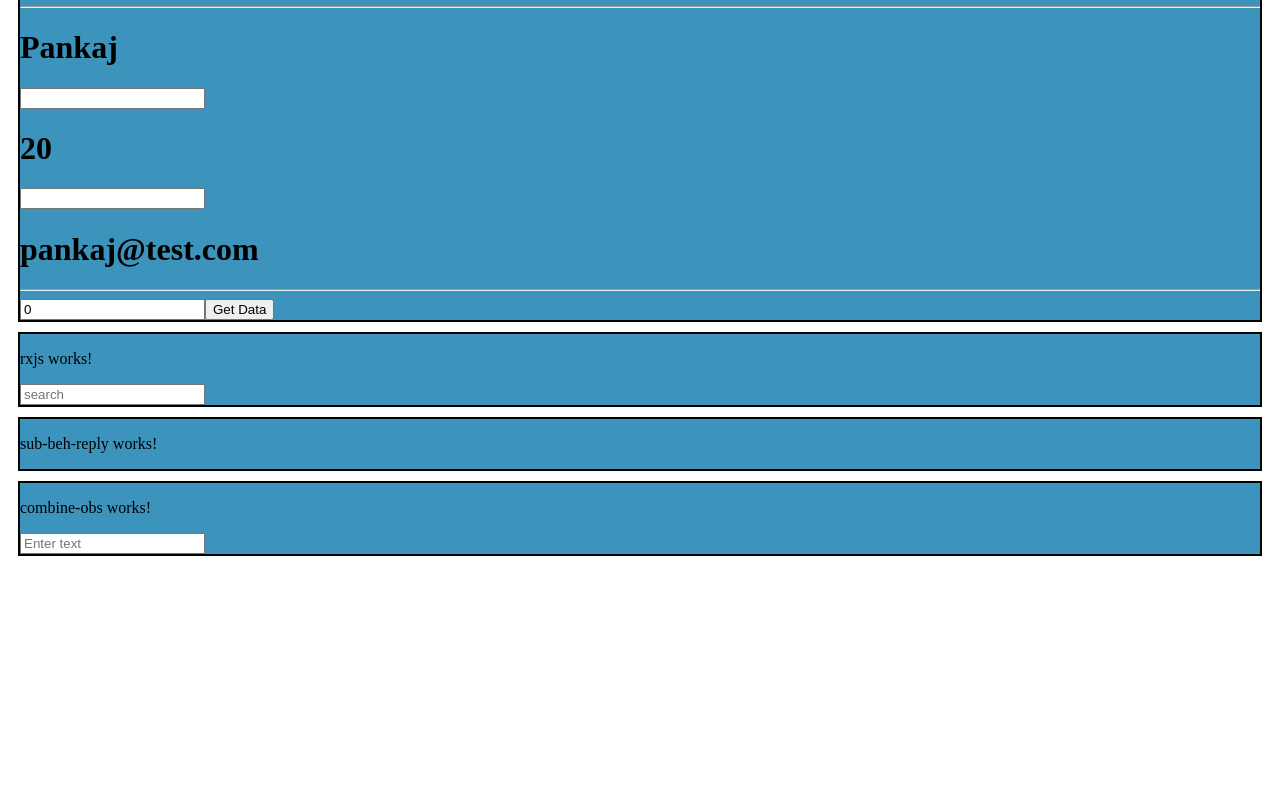
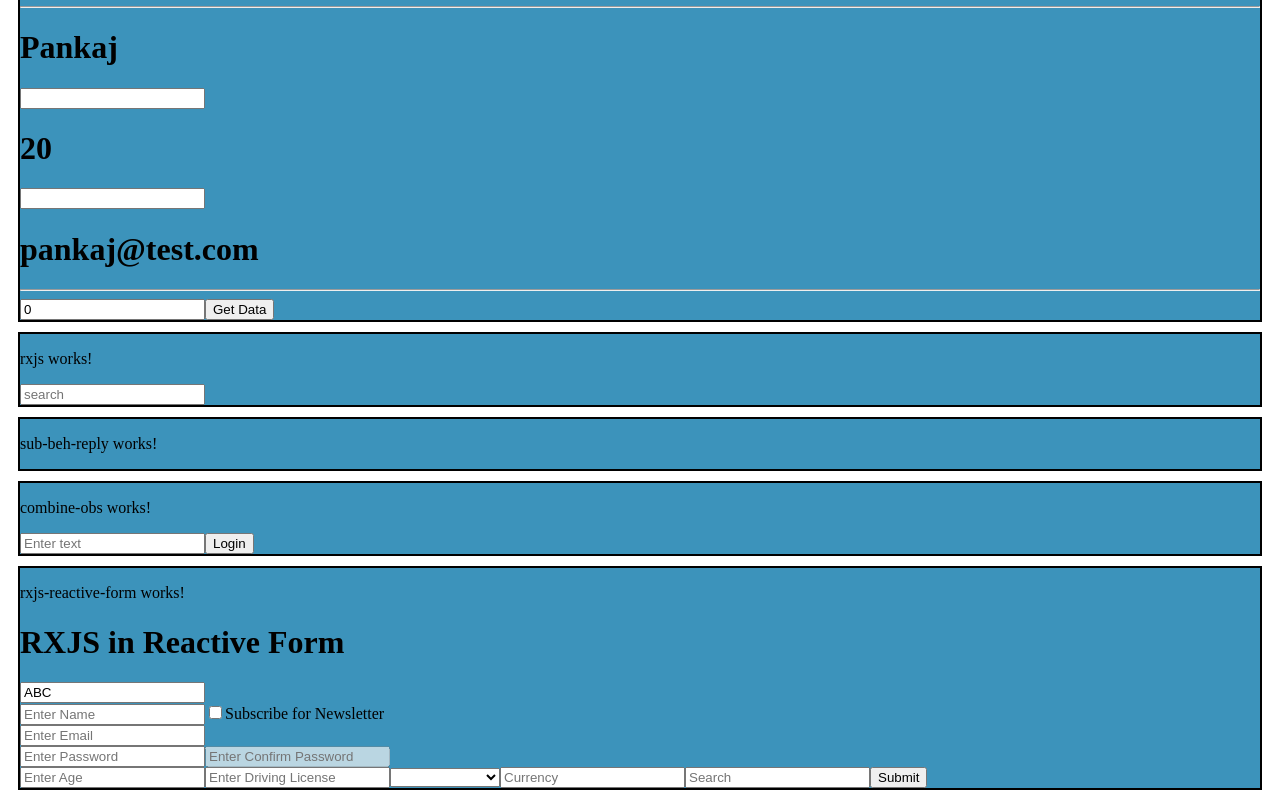
Before and after one commit to Pankaj116-andc/my_ngApp, an Angular app: page / in a window 1280 px wide. Shown: the part 2544-3344 px from the top of the page. Before the commit the page ends 3110 px from the top, so only its background shows below. Built offline with nearby package versions, Linux system fonts and the light colour scheme; no server answers.

Commit message:
feat: Add RxJS Reactive Form component with validation and integrate into app

```diff
--- a/src/app/app.html
+++ b/src/app/app.html
@@ -34,5 +34,7 @@
     <div class="container">
         <app-combine-obs></app-combine-obs>
     </div>
-
+    <div class="container">
+        <app-rxjs-reactive-form></app-rxjs-reactive-form>
+    </div>
 </div>
--- a/src/app/app.ts
+++ b/src/app/app.ts
@@ -12,10 +12,11 @@ import { DataBinding } from './data-binding/data-binding';
 import { Rxjs } from './rxjs/rxjs';
 import { SubBehReply } from './sub-beh-reply/sub-beh-reply';
 import { CombineObs } from './combine-obs/combine-obs';
+import { RxjsReactiveForm } from './rxjs-reactive-form/rxjs-reactive-form';
 
 @Component({
   selector: 'app-root',
-  imports: [ClickCounter, CombineObs, Signal, GetSet, IfElse, Effect, Counter, ForLoop, DataBinding, Rxjs, SubBehReply],
+  imports: [ClickCounter, RxjsReactiveForm, CombineObs, Signal, GetSet, IfElse, Effect, Counter, ForLoop, DataBinding, Rxjs, SubBehReply],
   templateUrl: './app.html',
   styleUrl: './app.css'
 })
--- a/src/app/combine-obs/combine-obs.html
+++ b/src/app/combine-obs/combine-obs.html
@@ -1,2 +1,3 @@
 <p>combine-obs works!</p>
 <input type="text" placeholder="Enter text" [formControl] = "searchControl" >
+<button (click)="onLogin()">Login</button>
--- a/src/app/combine-obs/combine-obs.ts
+++ b/src/app/combine-obs/combine-obs.ts
@@ -2,7 +2,7 @@ import { HttpClient } from '@angular/common/http';
 import { Component, inject } from '@angular/core';
 import { FormControl, ReactiveFormsModule } from '@angular/forms';
 import { error } from 'console';
-import { concatMap, forkJoin, mergeMap, of, switchMap } from 'rxjs';
+import { concatMap, exhaustMap, forkJoin, mergeMap, of, Subject, switchMap } from 'rxjs';
 
 @Component({
   selector: 'app-combine-obs',
@@ -16,6 +16,8 @@ export class CombineObs {
 
   http = inject(HttpClient);
   searchControl: FormControl = new FormControl();
+
+  loginClick$ = new Subject<void>();
 
   constructor(){
 
@@ -62,5 +64,16 @@ export class CombineObs {
     this.stateData$.subscribe((res:any)=>{
       // debugger
     })
+
+    this.loginClick$.pipe(
+      exhaustMap(() => {
+        return this.http.get("https://jsonplaceholder.typicode.com/users")
+      })
+    ).subscribe((res:any)=>{
+      console.log(res)
+    })
+  }
+  onLogin(){
+    this.loginClick$.next();
   }
 }
--- /dev/null
+++ b/src/app/rxjs-reactive-form/rxjs-reactive-form.html
@@ -0,0 +1,26 @@
+<p>rxjs-reactive-form works!</p>
+<h1>RXJS in Reactive Form</h1>
+<input type="text" [formControl] = "searchControl" id="">
+<form [formGroup]="userForm" (ngSubmit)="onSubmit()">
+    <input type="text" formControlName ="name" placeholder="Enter Name">
+    <input type="checkbox" formControlName ="subscribe" >
+    <label for="">Subscribe for Newsletter</label><br>
+    <input type="text" formControlName ="email" placeholder="Enter Email"><br>
+    <input type="password" formControlName ="password" placeholder="Enter Password">
+    <input type="password" formControlName ="confirmPassword" placeholder="Enter Confirm Password"><br>
+    <div *ngIf="passwordMismatch">
+        <h3>passwords do not match</h3>
+    </div>
+    <input type="number" formControlName ="age" placeholder="Enter Age">
+    <input type="text" formControlName ="drivingLicense" placeholder="Enter Driving License">
+    <select formControlName ="country" id="">
+        <option value="Select Country">Select Country</option>
+        <option value="India">India</option>
+        <option value="Nepal">Nepal</option>
+        <option value="Bhutan">Bhutan</option>
+        <option value="Indonesia">Indonesia</option>
+    </select>
+    <input type="text" formControlName ="currency" placeholder="Currency" name="" id="">
+    <input type="text" formControlName ="search" placeholder="Search" name="" id="">
+    <button>Submit</button>
+</form>
--- /dev/null
+++ b/src/app/rxjs-reactive-form/rxjs-reactive-form.ts
@@ -0,0 +1,68 @@
+import { NgIf } from '@angular/common';
+import { Component, OnInit } from '@angular/core';
+import { FormBuilder, FormControl, FormGroup, ReactiveFormsModule, Validators } from '@angular/forms';
+import { email } from '@angular/forms/signals';
+import { subscribe } from 'diagnostics_channel';
+import { combineLatest } from 'rxjs';
+
+@Component({
+  selector: 'app-rxjs-reactive-form',
+  imports: [ReactiveFormsModule, NgIf],
+  templateUrl: './rxjs-reactive-form.html',
+  styleUrl: './rxjs-reactive-form.css',
+})
+export class RxjsReactiveForm implements OnInit {
+  userForm!: FormGroup;
+  passwordMismatch = false;
+  searchResults: string[] = [];
+
+  searchControl: FormControl = new FormControl('ABC')
+
+  constructor(private fb: FormBuilder){
+    this.userForm = this.fb.group({
+      name: ['', Validators.required],
+      subscribe: [false],
+      email: [''],
+      password: ['',Validators.required],
+      confirmPassword: ['',Validators.required],
+      age: [''],
+      drivingLicense: [''],
+      country: [''],
+      currency: [''],
+      search: ['']
+    });
+
+  }
+  ngOnInit():void{
+    this.userForm.controls['confirmPassword'].disable();
+    this.userForm.controls['name'].valueChanges.subscribe((res:string)=>{
+      //debugger;
+    })
+    this.searchControl.valueChanges.subscribe((searchText:any)=>{
+      console.log("searchText "+searchText)
+    })
+    this.userForm.valueChanges.subscribe((res:any)=>{
+      // debugger;
+    })
+    this.userForm.controls['password'].valueChanges.subscribe((res:any)=>{
+      if(res != ''){
+        this.userForm.controls['confirmPassword'].addValidators([Validators.required])
+        this.userForm.controls['confirmPassword'].enable();
+      }
+    })
+    this.userForm.statusChanges.subscribe((res:any)=>{
+      // debugger;
+    })
+
+    combineLatest([
+      this.userForm.controls['password'].valueChanges,
+      this.userForm.controls['confirmPassword'].valueChanges
+    ]).subscribe(([pwd,confirmPwd])=>{
+      this.passwordMismatch = pwd && confirmPwd && pwd !== confirmPwd
+      // console.log(this.passwordMismatch)
+    })
+  }
+  onSubmit(){
+
+  }
+}
```
Also changed, not shown: src/app/rxjs-reactive-form/rxjs-reactive-form.css (added), 1 other file (tests, documents, lock files or other folders).
